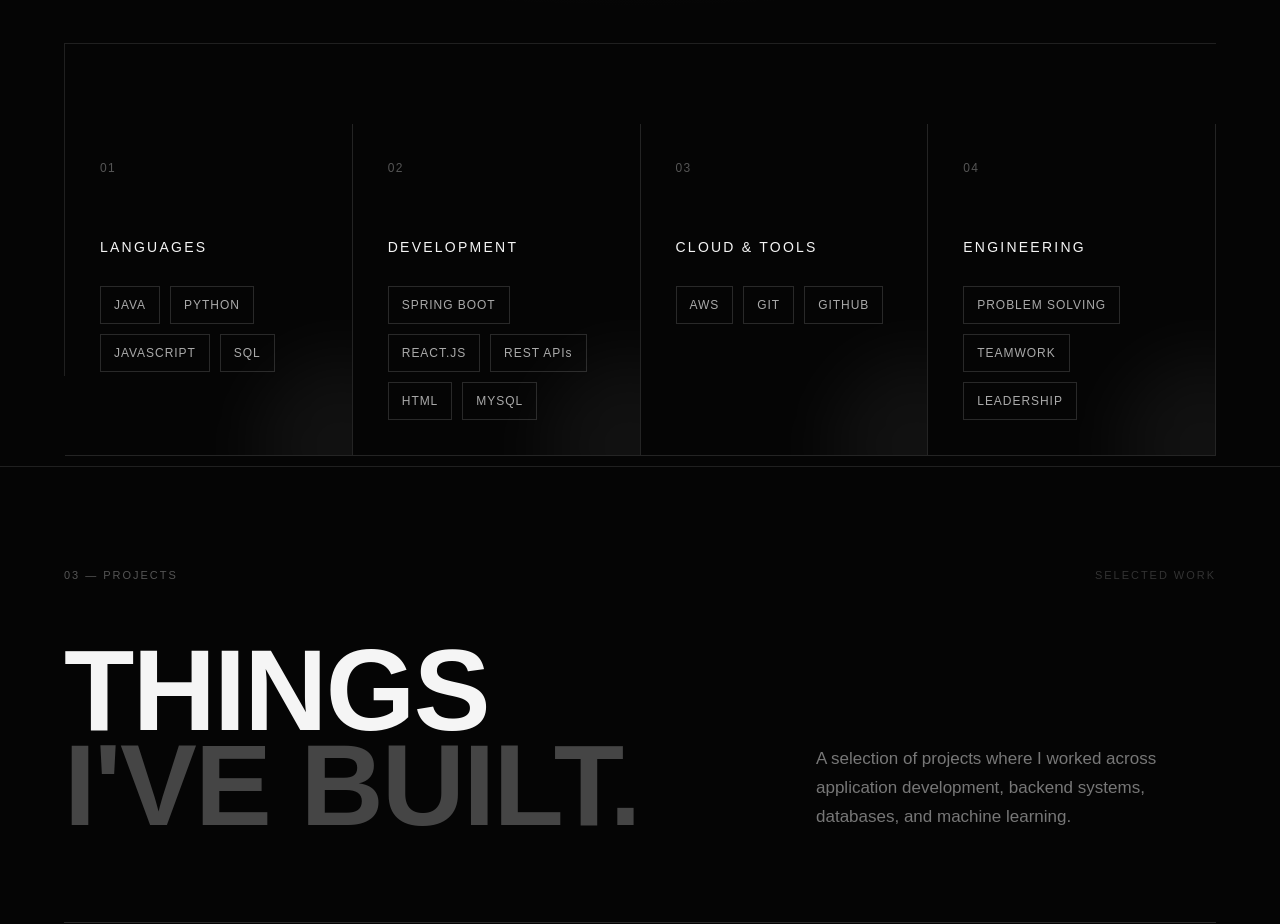
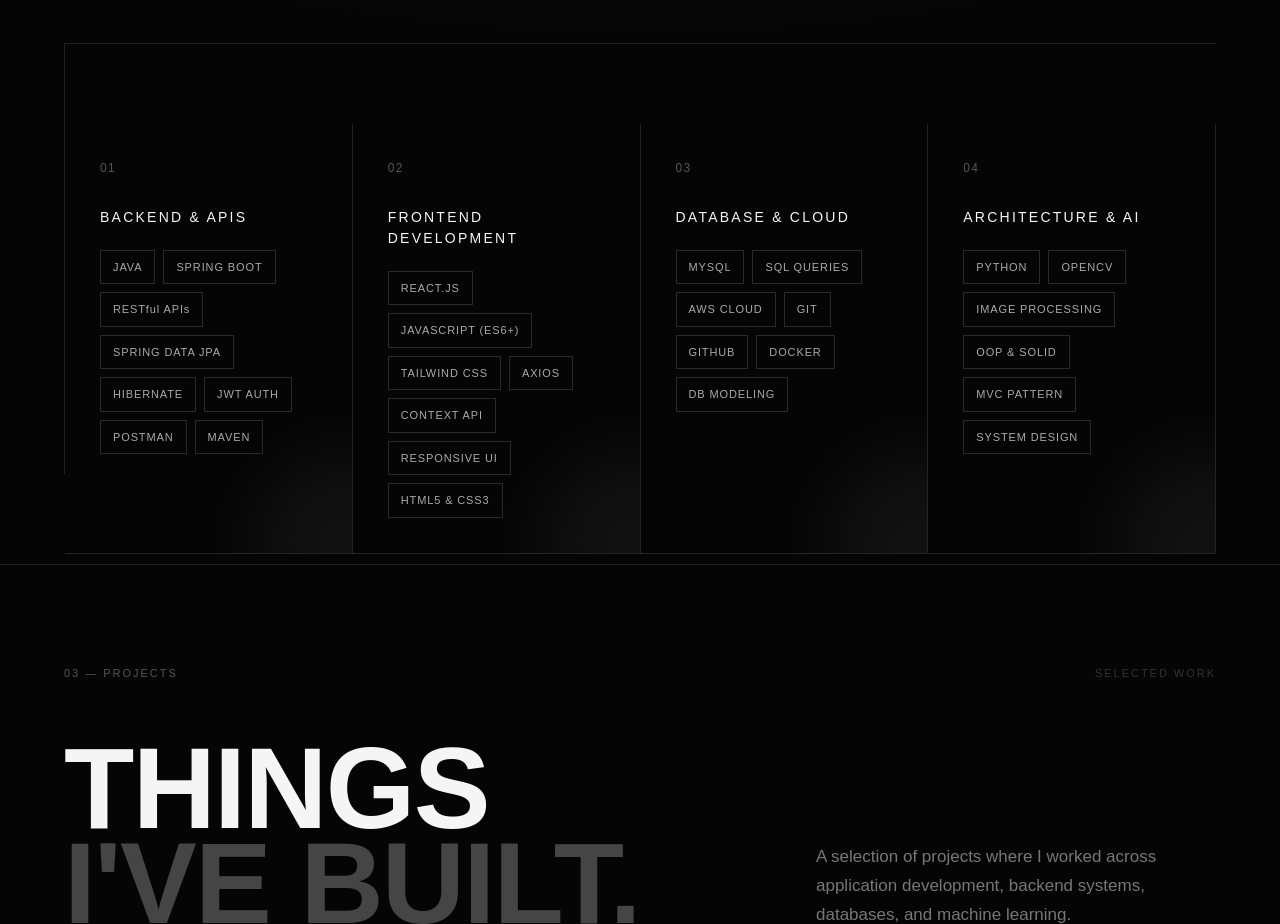
Before and after one commit to SujithG24/sujith-portfolio, a Next.js app: page / in a window 1280 px wide. Shown: the part 1980-2904 px from the top of the page. Built offline with nearby package versions, Linux system fonts and the light colour scheme.

Commit message:
feat(skills): expand tech stack with backend, frontend, cloud, and architecture tools

```diff
--- a/app/globals.css
+++ b/app/globals.css
@@ -618,11 +618,11 @@ a {
   color: #555;
   font-size: 12px;
   letter-spacing: 0.12em;
-  margin-bottom: 60px;
+  margin-bottom: 30px;
 }
 
 .skill-card h3 {
-  margin: 0 0 28px;
+  margin: 0 0 22px;
   font-size: 14px;
   font-weight: 500;
   letter-spacing: 0.16em;
@@ -631,14 +631,14 @@ a {
 .skill-list {
   display: flex;
   flex-wrap: wrap;
-  gap: 10px;
+  gap: 8px;
 }
 
 .skill-list span {
-  padding: 9px 13px;
+  padding: 8px 12px;
   border: 1px solid #292929;
   color: #aaa;
-  font-size: 12px;
+  font-size: 11px;
   letter-spacing: 0.08em;
   transition:
     color 0.3s ease,
--- a/app/page.tsx
+++ b/app/page.tsx
@@ -152,44 +152,57 @@ export default function Home() {
           <div className="skills-grid">
             <div className="skill-card">
               <span className="skill-index">01</span>
-              <h3>LANGUAGES</h3>
+              <h3>BACKEND &amp; APIS</h3>
               <div className="skill-list">
                 <span>JAVA</span>
-                <span>PYTHON</span>
-                <span>JAVASCRIPT</span>
-                <span>SQL</span>
+                <span>SPRING BOOT</span>
+                <span>RESTful APIs</span>
+                <span>SPRING DATA JPA</span>
+                <span>HIBERNATE</span>
+                <span>JWT AUTH</span>
+                <span>POSTMAN</span>
+                <span>MAVEN</span>
               </div>
             </div>
 
             <div className="skill-card">
               <span className="skill-index">02</span>
-              <h3>DEVELOPMENT</h3>
+              <h3>FRONTEND DEVELOPMENT</h3>
               <div className="skill-list">
-                <span>SPRING BOOT</span>
                 <span>REACT.JS</span>
-                <span>REST APIs</span>
-                <span>HTML</span>
-                <span>MYSQL</span>
+                <span>JAVASCRIPT (ES6+)</span>
+                <span>TAILWIND CSS</span>
+                <span>AXIOS</span>
+                <span>CONTEXT API</span>
+                <span>RESPONSIVE UI</span>
+                <span>HTML5 &amp; CSS3</span>
               </div>
             </div>
 
             <div className="skill-card">
               <span className="skill-index">03</span>
-              <h3>CLOUD &amp; TOOLS</h3>
+              <h3>DATABASE &amp; CLOUD</h3>
               <div className="skill-list">
-                <span>AWS</span>
+                <span>MYSQL</span>
+                <span>SQL QUERIES</span>
+                <span>AWS CLOUD</span>
                 <span>GIT</span>
                 <span>GITHUB</span>
+                <span>DOCKER</span>
+                <span>DB MODELING</span>
               </div>
             </div>
 
             <div className="skill-card">
               <span className="skill-index">04</span>
-              <h3>ENGINEERING</h3>
+              <h3>ARCHITECTURE &amp; AI</h3>
               <div className="skill-list">
-                <span>PROBLEM SOLVING</span>
-                <span>TEAMWORK</span>
-                <span>LEADERSHIP</span>
+                <span>PYTHON</span>
+                <span>OPENCV</span>
+                <span>IMAGE PROCESSING</span>
+                <span>OOP &amp; SOLID</span>
+                <span>MVC PATTERN</span>
+                <span>SYSTEM DESIGN</span>
               </div>
             </div>
           </div>
```
